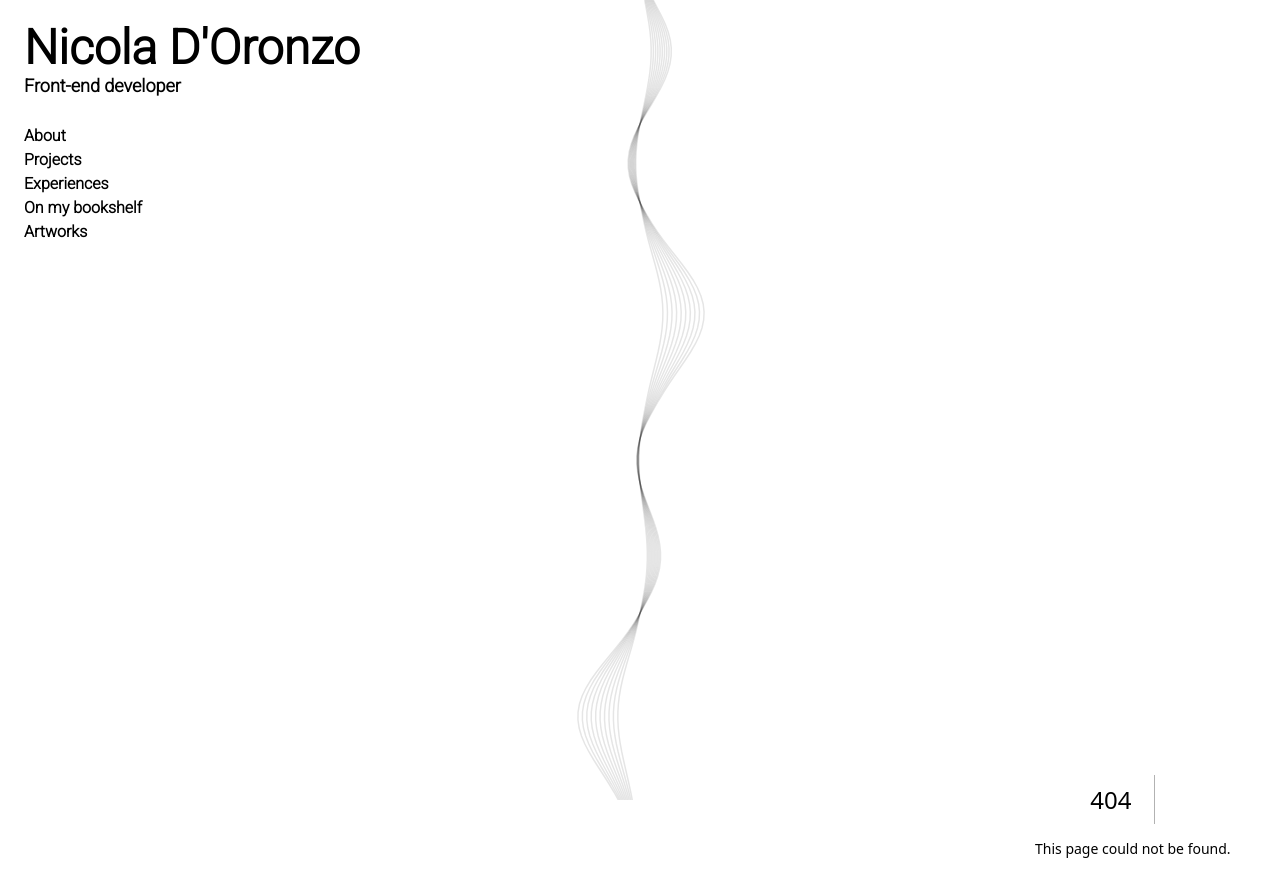
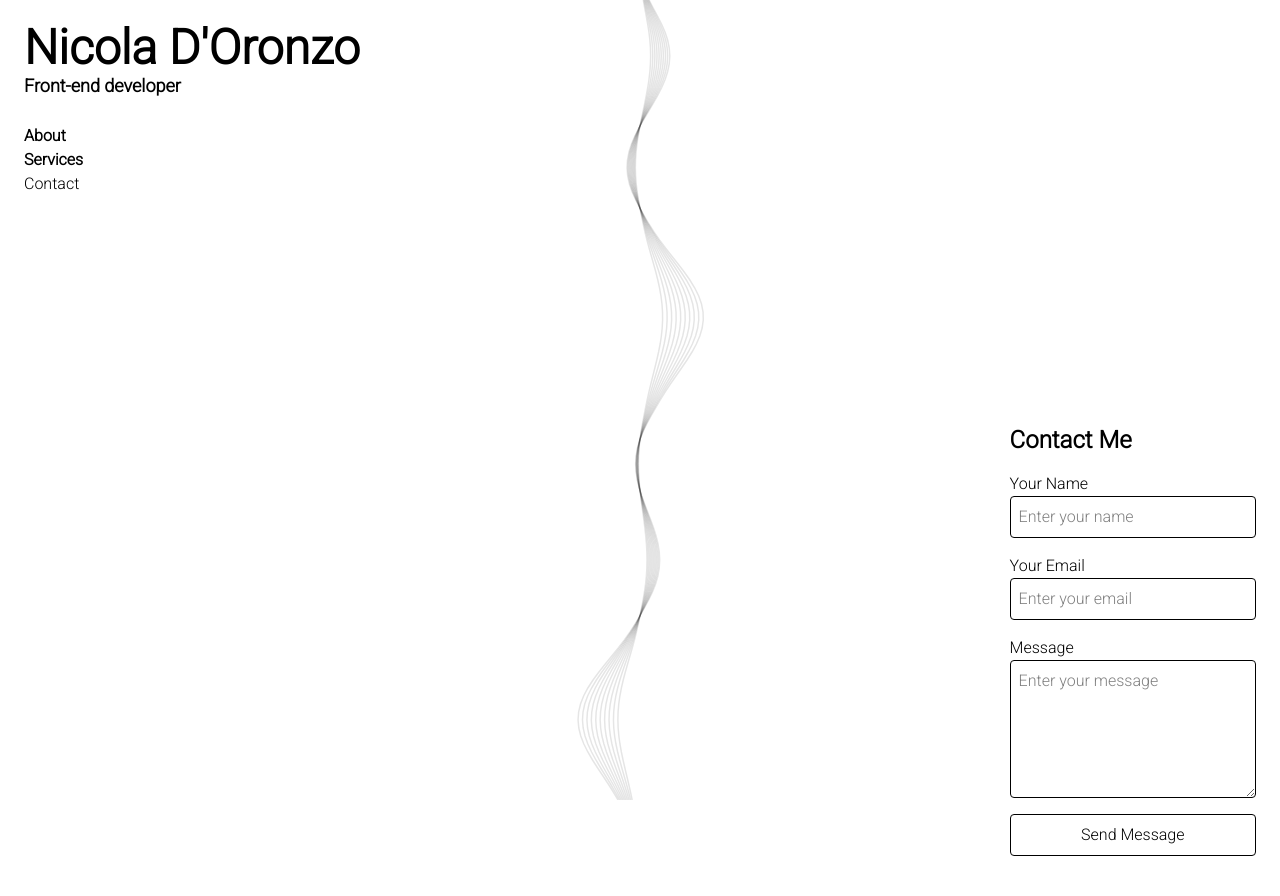
Before and after one commit to DylanBob211/my-portfolio, a Next.js app: page /contact in a window 1280 px wide. Before the commit this address had no page. Shown: the top 896 px of the page. Built offline with nearby package versions, Linux system fonts and the light colour scheme.

Commit message:
add contact page. Change layout

```diff
--- a/app/artworks/page.tsx
+++ /dev/null
@@ -1,23 +0,0 @@
-import { Metadata } from "next"
-import { Artwork } from "../lib/models"
-import { fetchAllArtworks } from "../lib/data"
-import { Article } from "../ui/article"
-
-export const metadata: Metadata = {
-    title: 'Artworks'
-}
-
-const ArtworkItem = ({ title, url, description }: Artwork) => (
-    <Article.Container>
-        <Article.Title><a href={url} target="_blank">{title}</a></Article.Title>
-        <Article.Paragraph>{description}</Article.Paragraph>
-    </Article.Container>
-)
-
-export default async function Artworks() {
-    const { rows: artworks } = await fetchAllArtworks();
-    return (
-        <>
-            {artworks.map((artwork) => <div key={artwork.id} className="mb-2"><ArtworkItem {...artwork} /></div>)}
-        </>)
-}
--- a/app/bookshelf/page.tsx
+++ /dev/null
@@ -1,25 +0,0 @@
-import { Metadata } from "next"
-import { Book } from "../lib/models"
-import { fetchWholeBookshelf } from "../lib/data"
-import { Article } from "../ui/article"
-
-export const metadata: Metadata = {
-    title: 'On my bookshelf'
-}
-
-const BookItem = ({ title, author, thoughts }: Book) => (
-    <Article.Container>
-        <Article.Title>{title}</Article.Title>
-        <Article.Subtitle>{author}</Article.Subtitle>
-        <Article.Paragraph>{thoughts}</Article.Paragraph>
-    </Article.Container>
-)
-
-export default async function Bookshelf() {
-    const { rows: books } = await fetchWholeBookshelf()
-    return (
-        <>
-            {books.map((book) => <div key={book.id}><BookItem {...book} /></div>)}
-        </>
-    )
-}
--- /dev/null
+++ b/app/contact/page.tsx
@@ -0,0 +1,49 @@
+import { Metadata } from 'next'
+import { Article } from '../ui/article'
+
+export const metadata: Metadata = {
+  title: 'Contact',
+}
+
+export default function Contact() {
+  return (
+    <Article.Container>
+      <Article.Title>Contact Me</Article.Title>
+      <form className="mt-4 flex flex-col gap-4">
+        <label className="flex flex-col">
+          <span className="font-medium text-black">Your Name</span>
+          <input
+            type="text"
+            name="name"
+            className="rounded border border-black bg-white p-2 text-black transition-all ease-in-out focus:ring-2 focus:ring-black focus:outline-none"
+            placeholder="Enter your name"
+          />
+        </label>
+        <label className="flex flex-col">
+          <span className="font-medium text-black">Your Email</span>
+          <input
+            type="email"
+            name="email"
+            className="rounded border border-black bg-white p-2 text-black transition-all ease-in-out focus:ring-2 focus:ring-black focus:outline-none"
+            placeholder="Enter your email"
+          />
+        </label>
+        <label className="flex flex-col">
+          <span className="font-medium text-black">Message</span>
+          <textarea
+            name="message"
+            className="rounded border border-black bg-white p-2 text-black transition-all ease-in-out focus:ring-2 focus:ring-black focus:outline-none"
+            placeholder="Enter your message"
+            rows={5}
+          />
+        </label>
+        <button
+          type="submit"
+          className="rounded border border-black p-2 text-black transition-all ease-in-out hover:bg-black hover:text-white active:scale-95"
+        >
+          Send Message
+        </button>
+      </form>
+    </Article.Container>
+  )
+}
--- a/app/layout.tsx
+++ b/app/layout.tsx
@@ -1,49 +1,53 @@
-import type { Metadata } from "next";
-import { Roboto } from "next/font/google";
-import "./globals.css";
-import Background from "./ui/background";
-import Link from "./ui/link";
+import type { Metadata } from 'next'
+import { Roboto } from 'next/font/google'
+import './globals.css'
+import Background from './ui/background'
+import Link from './ui/link'
 
-const inter = Roboto({ subsets: ['latin'], weight: '300', style: 'normal' });
+const inter = Roboto({ subsets: ['latin'], weight: '300', style: 'normal' })
 
 export const metadata: Metadata = {
   title: {
-    template: '%s | Nicola D\'Oronzo',
-    default: 'Nicola D\'Oronzo'
+    template: "%s | Nicola D'Oronzo",
+    default: "Nicola D'Oronzo",
   },
-  description: "A portfolio website presenting myself, my work and what I like",
-};
+  description: 'A portfolio website presenting myself, my work and what I like',
+}
 
 export default function RootLayout({
   children,
 }: Readonly<{
-  children: React.ReactNode;
+  children: React.ReactNode
 }>) {
   return (
     <html lang="en">
       <body className={inter.className}>
         <Background />
-        <div className="bg-transparent p-6 min-h-screen flex flex-col justify-end items-end">
+        <div className="flex min-h-screen flex-col items-end justify-end bg-transparent p-6">
           <header className="fixed top-0 left-0 p-6">
-            <h1 className="text-3xl lg:text-5xl font-bold">Nicola D&apos;Oronzo</h1>
-            <h2 className="text-lg font-semibold mb-6">Front-end developer</h2>
+            <h1 className="text-3xl font-bold lg:text-5xl">
+              Nicola D&apos;Oronzo
+            </h1>
+            <h2 className="mb-6 text-lg font-semibold">Front-end developer</h2>
 
             <nav>
               <ul>
-                <li><Link path="/">About</Link></li>
-                <li><Link path="/projects">Projects</Link></li>
-                <li><Link path="/experiences">Experiences</Link></li>
-                <li><Link path="/bookshelf">On my bookshelf</Link></li>
-                <li><Link path="/artworks">Artworks</Link></li>
+                <li>
+                  <Link path="/">About</Link>
+                </li>
+                <li>
+                  <Link path="/services">Services</Link>
+                </li>
+                <li>
+                  <Link path="/contact">Contact</Link>
+                </li>
               </ul>
             </nav>
           </header>
 
-          <main className="w-1/2 sm:w-2/5 lg:w-1/5 py-[50vh]">
-            {children}
-          </main>
+          <main className="w-1/2 py-[50vh] sm:w-2/5 lg:w-1/5">{children}</main>
         </div>
       </body>
     </html>
-  );
+  )
 }
--- /dev/null
+++ b/app/services/page.tsx
@@ -0,0 +1,38 @@
+import { Metadata } from 'next'
+import { fetchAllProjects } from '../lib/data'
+import { Project } from '../lib/models'
+import { Badge } from '../ui/badge'
+import { MMdashYYYY } from '../helpers/date'
+import { Article } from '../ui/article'
+
+export const metadata: Metadata = {
+  title: 'Services',
+}
+
+const ProjectItem = ({ title, description, stack, date }: Project) => (
+  <Article.Container>
+    <Article.Title>
+      {title} <br />
+      <Article.HintText>{MMdashYYYY(date)}</Article.HintText>
+    </Article.Title>
+    <Article.Paragraph>{description}</Article.Paragraph>
+    <div className="flex flex-wrap gap-1">
+      {stack.map((item) => (
+        <Badge key={item}>{item}</Badge>
+      ))}
+    </div>
+  </Article.Container>
+)
+
+export default async function Services() {
+  const { rows: projects } = await fetchAllProjects()
+  return (
+    <>
+      {projects.map((project) => (
+        <div key={project.id} className="mb-3">
+          <ProjectItem {...project} />
+        </div>
+      ))}
+    </>
+  )
+}
```
